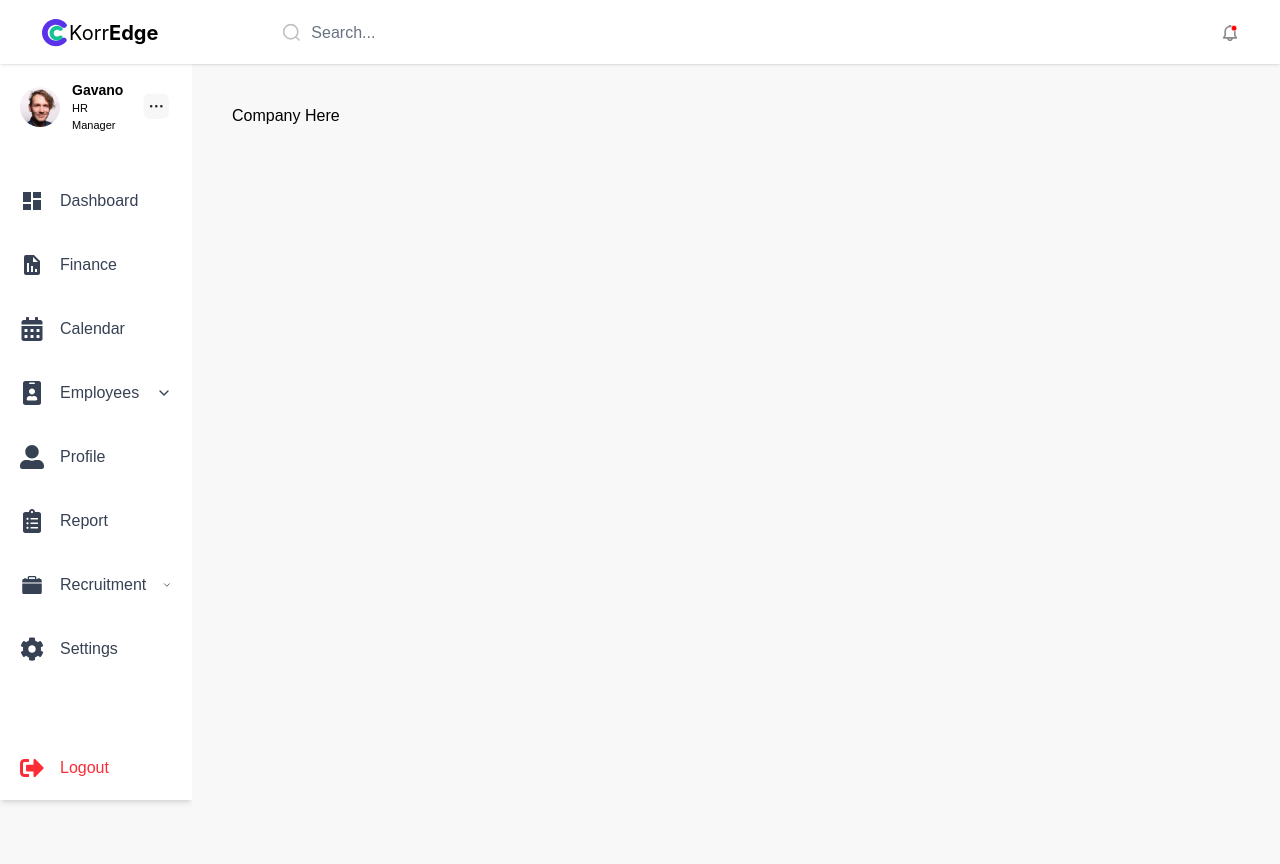
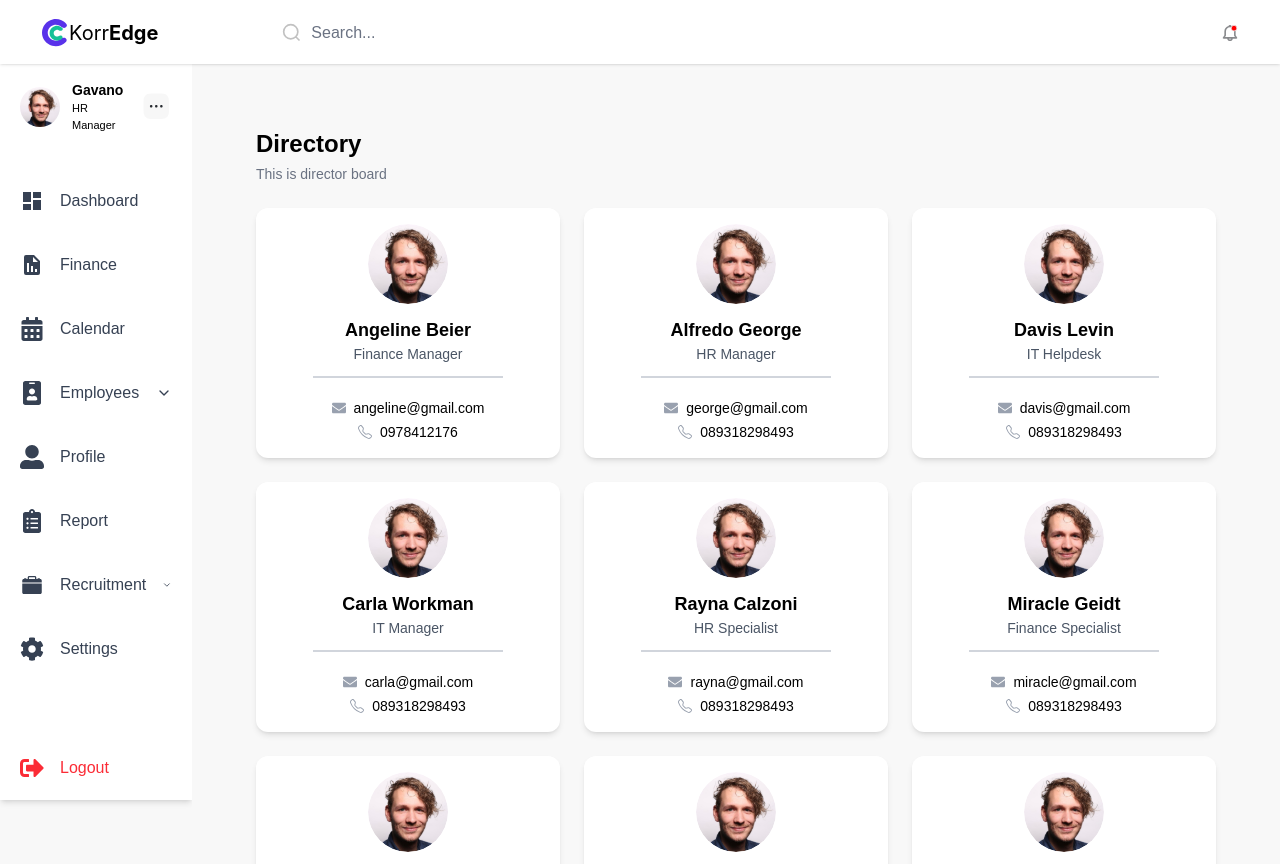
Before and after one commit to alameenbalogun/circleSoft, a Next.js app: page /company in a window 1280 px wide. Built offline with nearby package versions, Linux system fonts and the light colour scheme.

Commit message:
Added a new directory page

```diff
--- a/src/app/company/page.js
+++ b/src/app/company/page.js
@@ -1,5 +1,138 @@
+"use client";
+import { FaEnvelope } from "react-icons/fa";
+import { BsTelephone } from "react-icons/bs";
+import Image from "next/image";
 import PageLayout from "@/src/components/PageLayout";
 
 export default function Page() {
-  return <PageLayout>Company Here</PageLayout>;
+  const cardData = [
+    {
+      name: "Angeline Beier",
+      role: "Finance Manager",
+      email: "angeline@gmail.com",
+      phone: "0978412176",
+      image: "/gavano.svg",
+    },
+    {
+      name: "Alfredo George",
+      role: "HR Manager",
+      email: "george@gmail.com",
+      phone: "089318298493",
+      image: "/gavano.svg",
+    },
+    {
+      name: "Davis Levin",
+      role: "IT Helpdesk",
+      email: "davis@gmail.com",
+      phone: "089318298493",
+      image: "/gavano.svg",
+    },
+    {
+      name: "Carla Workman",
+      role: "IT Manager",
+      email: "carla@gmail.com",
+      phone: "089318298493",
+      image: "/gavano.svg",
+    },
+    {
+      name: "Rayna Calzoni",
+      role: "HR Specialist",
+      email: "rayna@gmail.com",
+      phone: "089318298493",
+      image: "/gavano.svg",
+    },
+    {
+      name: "Miracle Geidt",
+      role: "Finance Specialist",
+      email: "miracle@gmail.com",
+      phone: "089318298493",
+      image: "/gavano.svg",
+    },
+    {
+      name: "Haylie Herwitz",
+      role: "Account Manager",
+      email: "haylie@gmail.com",
+      phone: "089318298493",
+      image: "/gavano.svg",
+    },
+    {
+      name: "Omar Calzoni",
+      role: "Admin Manager",
+      email: "omar@gmail.com",
+      phone: "089318298493",
+      image: "/gavano.svg",
+    },
+    {
+      name: "Omar Lipshutz",
+      role: "Account Executive",
+      email: "omar2@gmail.com",
+      phone: "089318298493",
+      image: "/gavano.svg",
+    },
+    {
+      name: "Kierra Levin",
+      role: "Account Executive",
+      email: "kierra@gmail.com",
+      phone: "089318298493",
+      image: "/gavano.svg",
+    },
+    {
+      name: "Roger Saris",
+      role: "Account Executive",
+      email: "roger@gmail.com",
+      phone: "089318298493",
+      image: "/gavano.svg",
+    },
+    {
+      name: "Phillip Press",
+      role: "HR Specialist",
+      email: "phillip@gmail.com",
+      phone: "089318298493",
+      image: "/gavano.svg",
+    },
+  ];
+
+  return (
+    <PageLayout>
+      <div className="p-6">
+        <h1 className="text-2xl font-semibold mb-1">Directory</h1>
+        <p className="text-sm text-gray-500 mb-6">This is director board</p>
+
+        <div className="grid grid-cols-1 sm:grid-cols-2 md:grid-cols-3 xl:grid-cols-4 gap-6">
+          {cardData.map((card, index) => (
+            <div
+              key={index}
+              className="bg-white rounded-xl shadow-md p-4 flex flex-col items-center text-center"
+            >
+              <div className="w-20 h-20 mb-3 relative">
+                <Image
+                  src={card.image}
+                  alt={card.name}
+                  layout="fill"
+                  objectFit="cover"
+                  className="rounded-full"
+                />
+              </div>
+
+              <h2 className="font-semibold text-lg">{card.name}</h2>
+              <p className="text-sm text-gray-600">{card.role}</p>
+
+              <hr className="my-3 w-[70%] h-[2px] bg-gray-300 mx-auto border-0" />
+
+              <div className="mt-2 text-sm text-gray-500 space-y-1">
+                <p className="flex text-black items-center gap-2 justify-center">
+                  <FaEnvelope className="text-gray-400" />
+                  {card.email}
+                </p>
+                <p className="flex text-black items-center gap-2 justify-center">
+                  <BsTelephone className="text-gray-400" />
+                  {card.phone}
+                </p>
+              </div>
+            </div>
+          ))}
+        </div>
+      </div>
+    </PageLayout>
+  );
 }
```
